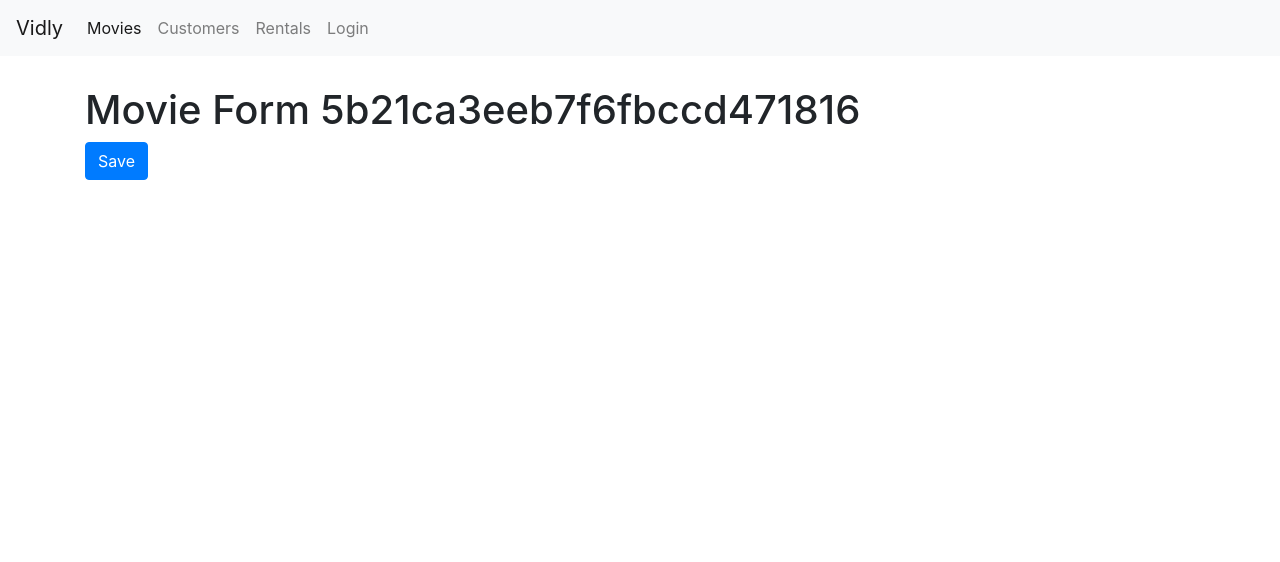
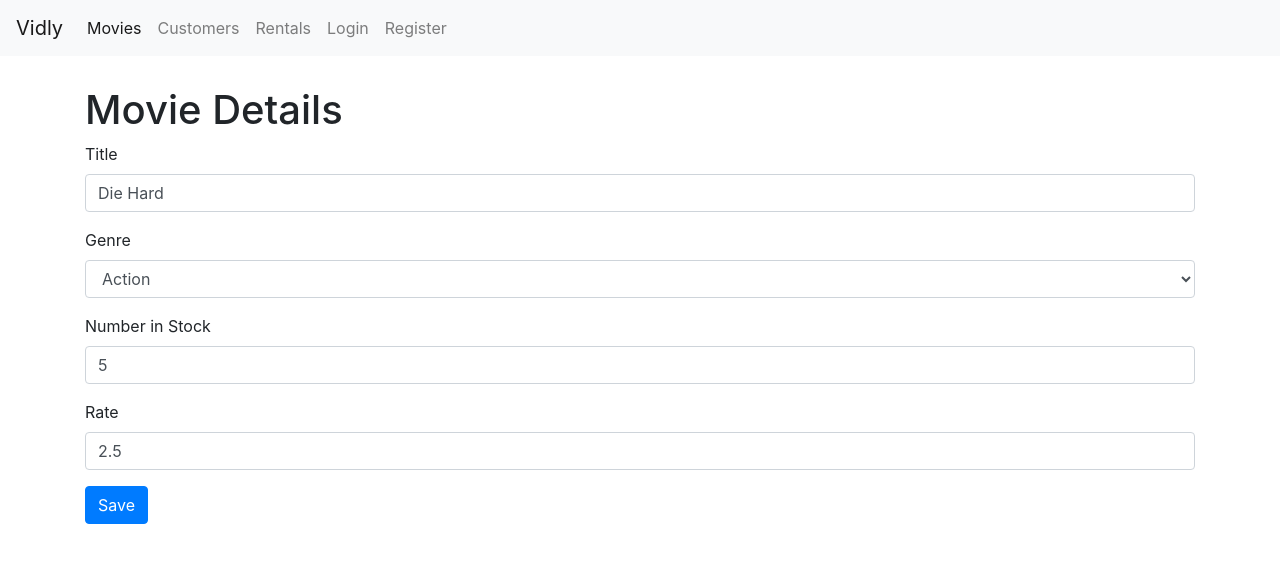
Before and after one commit to Vimal-Krishna/React-Vidly, a React (Create React App) app: page /movies/5b21ca3eeb7f6fbccd471816 in a window 1280 px wide. Shown: the top 562 px of the page. Built offline with nearby package versions, Linux system fonts and the light colour scheme.

Commit message:
New Movie form

```diff
--- a/src/App.js
+++ b/src/App.js
@@ -7,6 +7,7 @@
 import NotFound from "./components/notfound";
 import MovieForm from "./components/movieForm";
 import LoginForm from "./components/loginForm";
+import RegisterForm from "./components/registerForm";
 import "./App.css";
 
 class App extends Component {
@@ -16,13 +17,11 @@
                 <NavBar />
                 <main className="container">
                     <Switch>
+                        <Route path="/register" component={RegisterForm} />
                         <Route path="/login" component={LoginForm} />
                         <Route path="/customers" component={Customers} />
                         <Route path="/rentals" component={Rentals} />
-                        <Route
-                            path="/movies/:id"
-                            render={(props) => <MovieForm {...props} />}
-                        />
+                        <Route path="/movies/:id" component={MovieForm} />
                         <Route path="/movies" component={Movies} />
                         <Route path="/not-found" component={NotFound} />
                         <Redirect path="/" exact to="/movies" />
--- a/src/components/common/form.jsx
+++ b/src/components/common/form.jsx
@@ -1,6 +1,7 @@
 import React, { Component } from "react";
 import Joi from "joi-browser";
 import Input from "../input";
+import Select from "../select";
 
 class Form extends Component {
     state = { data: { username: "", password: "" }, errors: {} };
@@ -51,11 +52,26 @@
                 name={name}
                 value={data[name]}
                 label={label}
+                onChange={this.handleChange}
                 error={errors[name]}
-                onChange={this.handleChange}
             ></Input>
         );
     };
+
+    renderSelect = (name, label, options) => {
+        const { data, errors } = this.state;
+        return (
+            <Select
+                name={name}
+                value={data[name]}
+                label={label}
+                options={options}
+                onChange={this.handleChange}
+                error={errors[name]}
+            ></Select>
+        );
+    };
+
     renderButton = (label) => {
         return (
             <button disabled={this.validate()} className="btn btn-primary">
--- a/src/components/movieForm.jsx
+++ b/src/components/movieForm.jsx
@@ -1,20 +1,74 @@
-import React from "react";
-const handleClick = (props) => {
-    console.log(props.history.replace("/movies"));
-};
+import React, { Component } from "react";
+import Joi from "joi-browser";
+import { getGenres } from "../services/fakeGenreService";
+import { getMovie, saveMovie } from "../services/fakeMovieService";
+import Form from "./common/form";
 
-const MovieForm = ({ match, history }) => {
-    return (
-        <div>
-            <h1>Movie Form {match.params.id}</h1>
-            <button
-                className="btn btn-primary"
-                onClick={() => history.push("/movies")}
-            >
-                Save
-            </button>
-        </div>
-    );
-};
+class MovieForm extends Form {
+    state = {
+        data: {
+            title: "",
+            genreId: "",
+            numberInStock: "",
+            dailyRentalRate: "",
+        },
+        genres: [],
+        errors: {},
+    };
+    schema = {
+        _id: Joi.string(),
+        title: Joi.string().required().label("Title"),
+        genreId: Joi.string().required().label("Genre"),
+        numberInStock: Joi.number()
+            .required()
+            .min(0)
+            .max(100)
+            .label("Number in Stock"),
+        dailyRentalRate: Joi.number().required().min(0).max(100).label("Rate"),
+    };
+
+    componentDidMount() {
+        const genres = getGenres();
+        this.setState({ genres });
+
+        const movieId = this.props.match.params.id;
+        if (movieId === "new") return;
+
+        const movie = getMovie(movieId);
+        if (!movie) return this.props.history.replace("/not-found");
+
+        this.setState({ data: this.mapToViewModel(movie) });
+    }
+
+    mapToViewModel(movie) {
+        return {
+            _id: movie._id,
+            title: movie.title,
+            genreId: movie.genre._id,
+            numberInStock: movie.numberInStock,
+            dailyRentalRate: movie.dailyRentalRate,
+        };
+    }
+
+    doSubmit = () => {
+        saveMovie(this.state.data);
+        this.props.history.push("/movies");
+    };
+
+    render() {
+        return (
+            <div>
+                <h1>Movie Details</h1>
+                <form onSubmit={this.handleSubmit}>
+                    {this.renderInput("title", "Title")}
+                    {this.renderSelect("genreId", "Genre", this.state.genres)}
+                    {this.renderInput("numberInStock", "Number in Stock")}
+                    {this.renderInput("dailyRentalRate", "Rate")}
+                    {this.renderButton("Save")}
+                </form>
+            </div>
+        );
+    }
+}
 
 export default MovieForm;
--- a/src/components/movies.jsx
+++ b/src/components/movies.jsx
@@ -1,12 +1,13 @@
 import React, { Component } from "react";
-import { getMovies } from "../services/fakeMovieService";
+import { deleteMovie, getMovies } from "../services/fakeMovieService";
+import { getGenres } from "../services/fakeGenreService";
 import Pagination from "./common/pagination";
 import { paginate } from "../utils/paginate";
 import Genres from "./genres";
-import { getGenres } from "../services/fakeGenreService";
+
 import MoviesTable from "./moviesTable";
 import _ from "lodash";
-import NavBar from "./navbar";
+import Link from "react-router-dom/Link";
 
 class Movies extends Component {
     state = {
@@ -23,6 +24,11 @@
         this.setState({ movies: getMovies(), genres });
     }
 
+    handleNewMovie = () => {
+        console.log("New movie");
+        this.props.history.push("/movies/new");
+    };
+
     handleLike = (movie) => {
         const movies = [...this.state.movies];
         const index = this.state.movies.indexOf(movie);
@@ -38,6 +44,7 @@
         this.setState({
             movies: updatedMovies,
         });
+        deleteMovie(movieId);
     };
 
     handlePageChange = (page) => {
@@ -75,7 +82,6 @@
     };
 
     render() {
-        console.log(this.props.match.params);
         const { length: count } = this.state.movies;
         const { sortColumn } = this.state;
         if (count === 0) return <p>There are no movies in the database.</p>;
@@ -98,6 +104,13 @@
                     />
                 </div>
                 <div className="col-9">
+                    <Link
+                        to="/movies/new"
+                        className="btn btn-primary"
+                        style={{ marginBottom: 20 }}
+                    >
+                        New Movie
+                    </Link>
                     <h6>{movieString}</h6>
                     <MoviesTable
                         data={movies}
--- a/src/components/navbar.jsx
+++ b/src/components/navbar.jsx
@@ -43,6 +43,11 @@
                             Login
                         </NavLink>
                     </li>
+                    <li className="nav-item">
+                        <NavLink className="nav-link" to="/register">
+                            Register
+                        </NavLink>
+                    </li>
                 </ul>
             </div>
         </nav>
--- /dev/null
+++ b/src/components/registerForm.jsx
@@ -0,0 +1,29 @@
+import React, { Component } from "react";
+import Joi from "joi-browser";
+import Form from "./common/form";
+
+class RegisterForm extends Form {
+    state = { data: { username: "", password: "", name: "" }, errors: {} };
+    schema = {
+        username: Joi.string().email().required().label("Username"),
+        password: Joi.string().min(5).required().label("Password"),
+        name: Joi.string().required().label("Name"),
+    };
+
+    doSubmit = () => {
+        console.log("Submitted");
+    };
+
+    render() {
+        return (
+            <form onSubmit={this.handleSubmit}>
+                {this.renderInput("username", "Username")}
+                {this.renderInput("password", "Password", "password")}
+                {this.renderInput("name", "Name")}
+                {this.renderButton("Register")}
+            </form>
+        );
+    }
+}
+
+export default RegisterForm;
--- /dev/null
+++ b/src/components/select.jsx
@@ -0,0 +1,19 @@
+import React, { Component } from "react";
+const Select = ({ name, label, options, error, ...rest }) => {
+    return (
+        <div className="form-group">
+            <label htmlFor={name}>{label}</label>
+            <select {...rest} name={name} id={name} className="form-control">
+                <option value="" />
+                {options.map((option) => (
+                    <option key={option._id} value={option._id}>
+                        {option.name}
+                    </option>
+                ))}
+            </select>
+            {error && <div className="alert alert-danger">{error}</div>}
+        </div>
+    );
+};
+
+export default Select;
--- a/src/services/fakeMovieService.js
+++ b/src/services/fakeMovieService.js
@@ -78,14 +78,15 @@
 
 export function saveMovie(movie) {
     let movieInDb = movies.find((m) => m._id === movie._id) || {};
-    movieInDb.name = movie.name;
+    movieInDb.title = movie.title;
     movieInDb.genre = genresAPI.genres.find((g) => g._id === movie.genreId);
     movieInDb.numberInStock = movie.numberInStock;
     movieInDb.dailyRentalRate = movie.dailyRentalRate;
 
     if (!movieInDb._id) {
-        movieInDb._id = Date.now();
+        movieInDb._id = Date.now().toString();
         movies.push(movieInDb);
+        console.log(movies);
     }
 
     return movieInDb;
```
